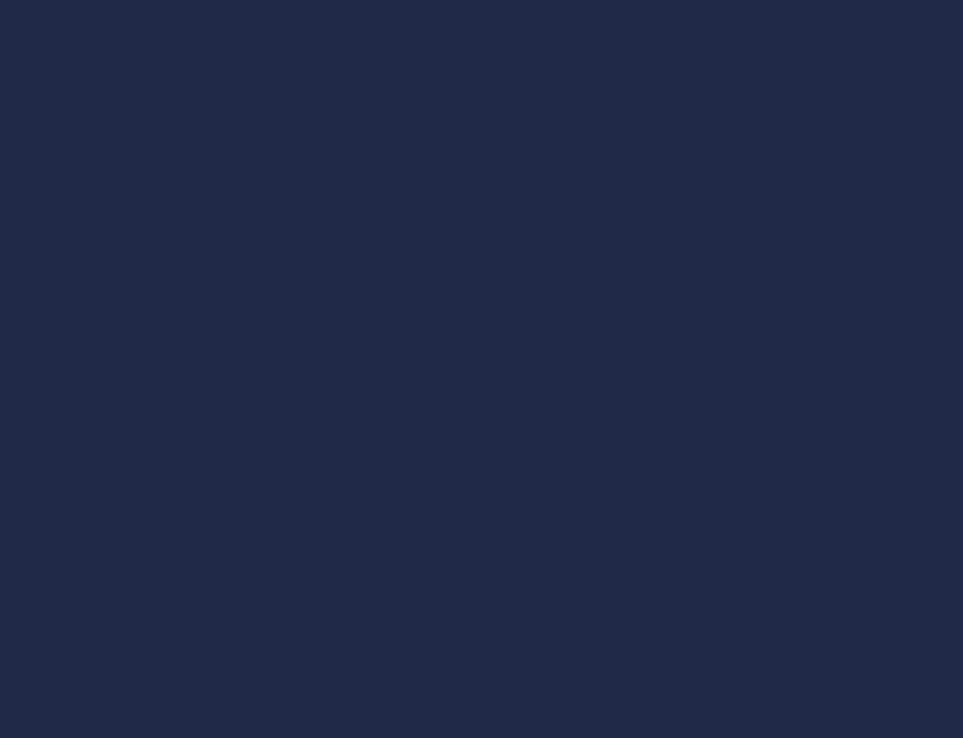
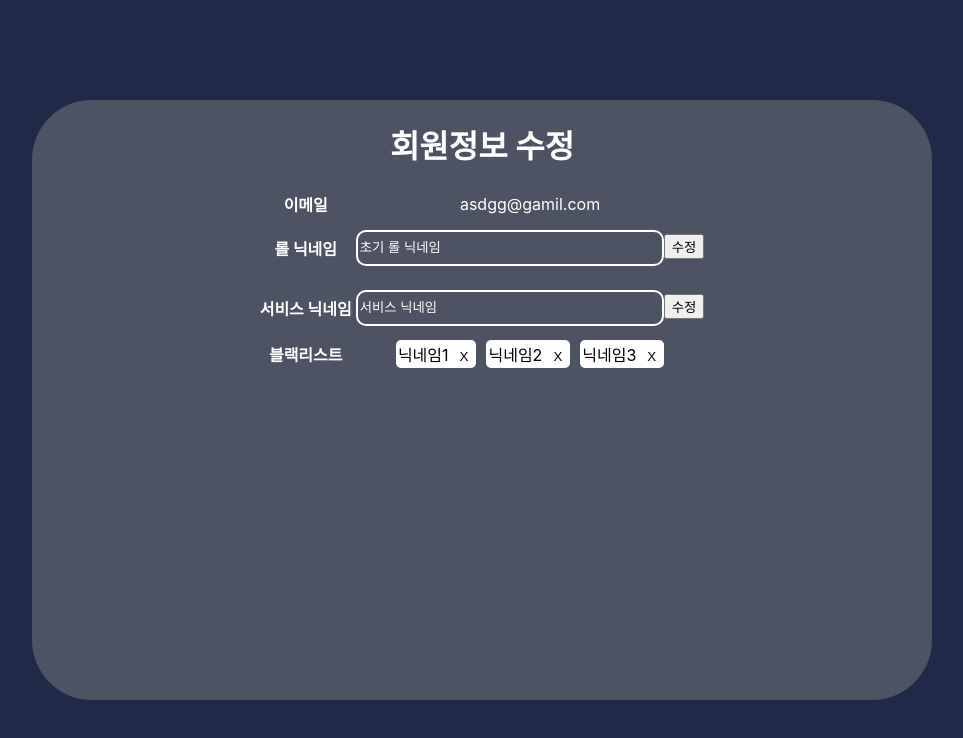
Before and after one commit to HighMoon0118/DuoForMe, a React (Create React App) app in the folder frontend/: page /useredit in a window 1280 px wide. Shown: the top 738 px of the page, without its empty margins (158-1121 px from the left). Built offline with nearby package versions, Linux system fonts and the light colour scheme.

Commit message:
ADD : 회원정보 수정 페이지

```diff
--- a/frontend/src/App.js
+++ b/frontend/src/App.js
@@ -4,6 +4,7 @@ import Detail from "./detail/Detail.js"
 import Login from './user/Login.js'
 import SignUp from './user/SignUp.js'
 import MatchingModal from "./MatchingModal"
+import UserEditContainer from "./container/UserEditContainer"
 
 import './App.css';
 
@@ -15,6 +16,7 @@ function App() {
       <Route path="/login" component={ Login }/>
       <Route path="/signup" component={ SignUp }/>
       <Route path="/matching" component={ MatchingModal }/>
+      <Route path="/useredit" component={ UserEditContainer } />
     </div>
   );
 }
--- /dev/null
+++ b/frontend/src/container/UserEditContainer.js
@@ -0,0 +1,33 @@
+import UserEdit from "../user/UserEdit"
+import { connect } from "react-redux"
+import { lolEdit, serviceEdit, blackListEdit} from "../modules/userInfoEdit"
+function UserEditContainer ({lolNickname, serviceNickname, blackList, email, lolEdit, serviceEdit, blackListEdit }) {
+  return (
+    <UserEdit lolNickname={lolNickname} serviceNickname={serviceNickname} blackList={blackList} email={email} lolEdit={lolEdit} serviceEdit={serviceEdit} blackListEdit={blackListEdit}/>
+  )
+}
+
+function mapStateToProps (state) {
+  return {
+    lolNickname: state.userInfoEdit.lolNickname,
+    serviceNickname: state.userInfoEdit.serviceNickname,
+    blackList: state.userInfoEdit.blackList,
+    email: state.userInfoEdit.email,
+  }
+}
+function mapDispatchToProps(dispatch) {
+  return {
+    lolEdit: (lolNickname) => {
+      // console.log(lolNickname)
+      dispatch(lolEdit(lolNickname))
+    },
+    serviceEdit: (serviceNickname) => {
+      dispatch(serviceEdit(serviceNickname))
+    },
+    blackListEdit: (blackList) => {
+      console.log(blackList)
+      dispatch(blackListEdit(blackList))
+    }
+  }
+}
+export default connect(mapStateToProps, mapDispatchToProps)(UserEditContainer)
--- a/frontend/src/main/Main.js
+++ b/frontend/src/main/Main.js
@@ -28,6 +28,7 @@ function Main() {
       <Link to="/detail">디테일 확인</Link>
       <button onClick={ openModal }>모달팝업</button>
       <Modal open={ modalOpen } close={ closeModal }>모달 내용 아아아</Modal>
+      <Link to="/useredit">회원정보 수정</Link>
     </div>
   )
 }
--- a/frontend/src/modules/index.js
+++ b/frontend/src/modules/index.js
@@ -2,9 +2,11 @@
 import { combineReducers } from "redux"
 import matching from "./matching"
 import selectLine from "./selectLine"
+import userInfoEdit from "./userInfoEdit"
 
 const rootReducer = combineReducers({
   matching,
-  selectLine
+  selectLine,
+  userInfoEdit
 })
 export default rootReducer
--- /dev/null
+++ b/frontend/src/modules/userInfoEdit.js
@@ -0,0 +1,46 @@
+const LOL_NICKNAME_EDIT = "userEdit/LOL_NICKNAME_EDIT"
+const SERVICE_NICKNAME_EDIT = "userEdit/SERVICE_NICKNAME_EDIT"
+const BLACKLIST_EDIT = "userEdit/BLACKLIST_EDIT"
+
+export const lolEdit = ( lolNickname ) => ({
+  type: LOL_NICKNAME_EDIT,
+  lolNickname,
+  })
+export const serviceEdit = ( serviceNickname ) => ({
+  type: SERVICE_NICKNAME_EDIT,
+  serviceNickname,
+  })
+export const blackListEdit = ( blackList ) => ({
+  type: BLACKLIST_EDIT,
+  blackList
+  })
+
+const initialState = {
+  lolNickname: "초기 롤 닉네임",
+  serviceNickname: "서비스 닉네임",
+  blackList: ["닉네임1", "닉네임2", "닉네임3"],
+  email: "asdgg@gamil.com"
+}
+
+function userInfoEdit(state = initialState, action) {
+  switch (action.type) {
+    case LOL_NICKNAME_EDIT:
+      return {
+        ...state,
+        lolNickname: action.lolNickname,
+      }
+    case SERVICE_NICKNAME_EDIT:
+      return {
+        ...state,
+        serviceNickname: action.serviceNickname,
+      }
+    case BLACKLIST_EDIT:
+      return {
+        ...state,
+        blackList: action.blackList,
+      }
+    default:
+      return state
+  }
+}
+export default userInfoEdit
--- /dev/null
+++ b/frontend/src/user/UserEdit.css
@@ -0,0 +1,43 @@
+#user-edit-box {
+  display: flex;
+  flex-direction: column;
+  align-items: center;
+  width: 900px;
+  height: 600px;
+  margin: 100px auto;
+  background-color: #4e5363;
+  border-radius: 60px;
+}
+#user-edit-box .input-box {
+  background-color: #4e5363;
+  outline: none;
+  border: 2px solid white;
+  margin: 10px 0px;
+  width: 300px;
+  height: 30px;
+  border-radius: 10px;
+  display: table-cell;
+  color: white;
+}
+
+#user-edit-box input::placeholder {
+  color: white;
+}
+
+#user-edit-box .flex-box {
+  display: flex;
+}
+
+#user-edit-box > table > tr > td > div {
+  display: inline-block;
+  margin: 0px 5px;
+  border: 2px solid white;
+  border-radius: 5px;
+  color: black;
+  background-color: white;
+}
+#user-edit-box > table > tr > td > div > button {
+  background-color: white;
+  border: none;
+  margin-left: 5px;
+}
--- /dev/null
+++ b/frontend/src/user/UserEdit.js
@@ -0,0 +1,81 @@
+import React, {useState} from 'react'
+import "./UserEdit.css"
+
+function UserEdit({lolNickname, serviceNickname, blackList, email, lolEdit, serviceEdit, blackListEdit} ) {
+  // let blackLists = []
+  // for (let i = 0; i < Object.keys(blackList).length; i++) {
+  //   blackLists.push({id: i, nickname: blackList[i]})
+  // }
+  let [blacklist, setBlacklist] = useState(blackList)
+  let [lolNicknameChange, setLolNickname] = useState("")
+  let [serviceNicknameChange, setServiceNickname] = useState("")
+  function lolNicknameEdit(e) {
+    lolNicknameChange = e.target.value
+    setLolNickname(lolNicknameChange)
+  }
+  function lolNicknameSubmit(e) {
+    e.preventDefault()
+    lolEdit(lolNicknameChange)
+    lolNicknameChange = ""
+    setLolNickname(lolNicknameChange)
+  }
+  function serviceNicknameEdit(e) {
+    serviceNicknameChange = e.target.value
+    setServiceNickname(serviceNicknameChange)
+  }
+  function serviceNicknameSubmit(e) {
+    e.preventDefault()
+    serviceEdit(serviceNicknameChange)
+  }
+  function blackListSubmit(black) {
+    let temp = []
+    for (let j = 0; j < Object.keys(blackList).length; j++) {
+      if (blacklist[j] !== black) {
+        temp.push(blackList[j])
+      }
+    }
+    blacklist = temp
+    setBlacklist(blacklist)
+    blackListEdit(blacklist)
+  }
+  return(
+    <div id="user-edit-box">
+      <h1>회원정보 수정</h1>
+      <table>
+        <tr>
+          <th>이메일</th>
+          <td>{email}</td>
+        </tr>
+        <tr>
+          <th>롤 닉네임</th>
+          <td>
+            <form>
+              <input onChange={lolNicknameEdit} className="input-box" value={lolNicknameChange} placeholder={lolNickname}/>
+              <button onClick={lolNicknameSubmit}>수정</button>
+            </form>
+          </td>
+        </tr>
+        <tr>
+          <th>서비스 닉네임</th>
+          <td>
+            <input onChange={serviceNicknameEdit} value={serviceNicknameChange} className="input-box" placeholder={serviceNickname}/>
+            <button onClick={serviceNicknameSubmit}>수정</button>
+          </td>
+        </tr>
+        <tr>
+          <th>블랙리스트</th>
+          <td>
+            {blacklist.map((black) => {
+            return <div id="black-list">
+              { black }
+              <button onClick={() => blackListSubmit(black)}>X</button>
+            </div>
+          })}
+          </td>
+        </tr>
+
+      </table>
+    </div>
+  )
+}
+export default UserEdit
```
Also changed, not shown: frontend/src/container/BlackListContainer.js (added, +23 -0 lines).
